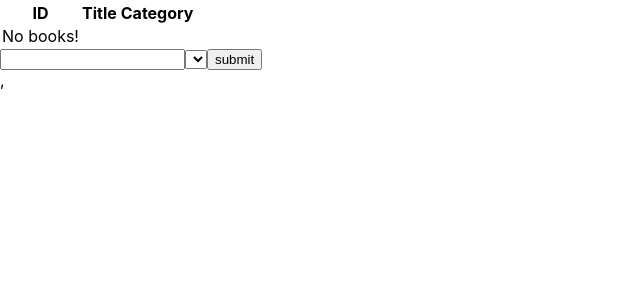
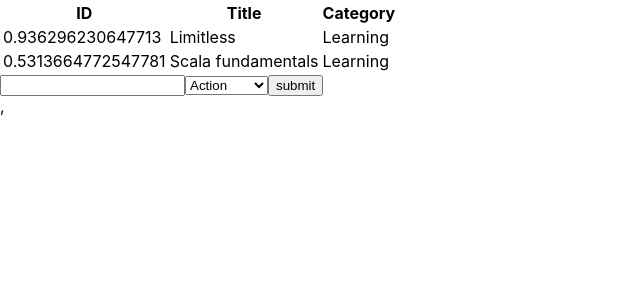
Before and after one commit to daviidy/bookstore-cms, a React (Create React App) app: page / in a window 1280 px wide. Shown: the top 300 px of the page, without its empty margins (0-640 px from the left). Built offline with nearby package versions, Linux system fonts and the light colour scheme.

Commit message:
initialized store and passed it to provider

```diff
--- a/src/components/Book.js
+++ b/src/components/Book.js
@@ -1,9 +1,9 @@
 import PropTypes from 'prop-types';
 
-const Book = ({ book, key }) => (
-  <tr>
+const Book = ({ book }) => (
+  <tr id={book.id}>
     <td>
-      { key }
+      { book.id }
     </td>
     <td>
       { book.title }
@@ -16,6 +16,9 @@ const Book = ({ book, key }) => (
 export default Book;
 
 Book.propTypes = {
-  book: PropTypes.shape.isRequired,
-  key: PropTypes.number.isRequired,
+  book: PropTypes.shape({
+    id: PropTypes.number.isRequired,
+    title: PropTypes.string.isRequired,
+    category: PropTypes.string.isRequired,
+  }).isRequired,
 };
--- a/src/containers/BooksForm.js
+++ b/src/containers/BooksForm.js
@@ -5,7 +5,8 @@ const BooksForm = () => {
     <form>
       <input type="text" id="title" />
       <select name="category" id="category">
-        {categories.forEach(val => <option value={val}>{val}</option>)}
+
+        {categories.map(val => <option key={val} value={val}>{val}</option>)}
 
       </select>
       <button type="submit">submit</button>
--- a/src/containers/BooksList.js
+++ b/src/containers/BooksList.js
@@ -1,4 +1,5 @@
 import { connect } from 'react-redux';
+import PropTypes from 'prop-types';
 import Book from '../components/Book';
 
 const BooksList = ({ books }) => (
@@ -27,3 +28,11 @@ const mapStateToProps = state => {
 };
 
 export default connect(mapStateToProps, null)(BooksList);
+
+BooksList.propTypes = {
+  books: PropTypes.arrayOf(PropTypes.shape({
+    id: PropTypes.number.isRequired,
+    title: PropTypes.string.isRequired,
+    category: PropTypes.string.isRequired,
+  })).isRequired,
+};
--- a/src/store.js
+++ b/src/store.js
@@ -1,4 +1,20 @@
 import { createStore } from 'redux';
 import combineReducers from './reducers/index';
 
-export default createStore(combineReducers);
+const state = {
+  books: [
+    {
+      id: Math.random(),
+      title: 'Limitless',
+      category: 'Learning',
+    },
+
+    {
+      id: Math.random(),
+      title: 'Scala fundamentals',
+      category: 'Learning',
+    },
+  ],
+};
+
+export default createStore(combineReducers, state);
```
